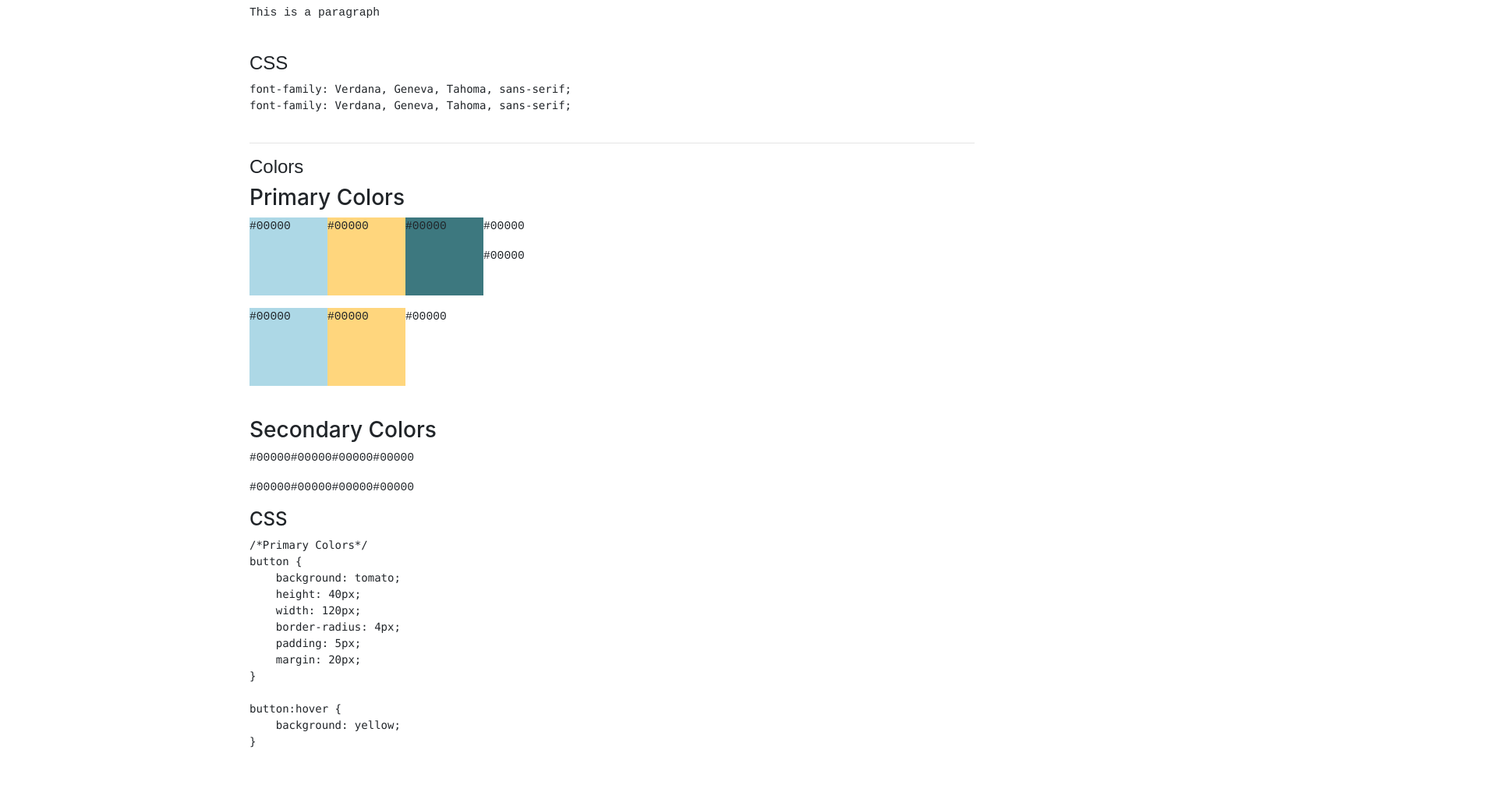
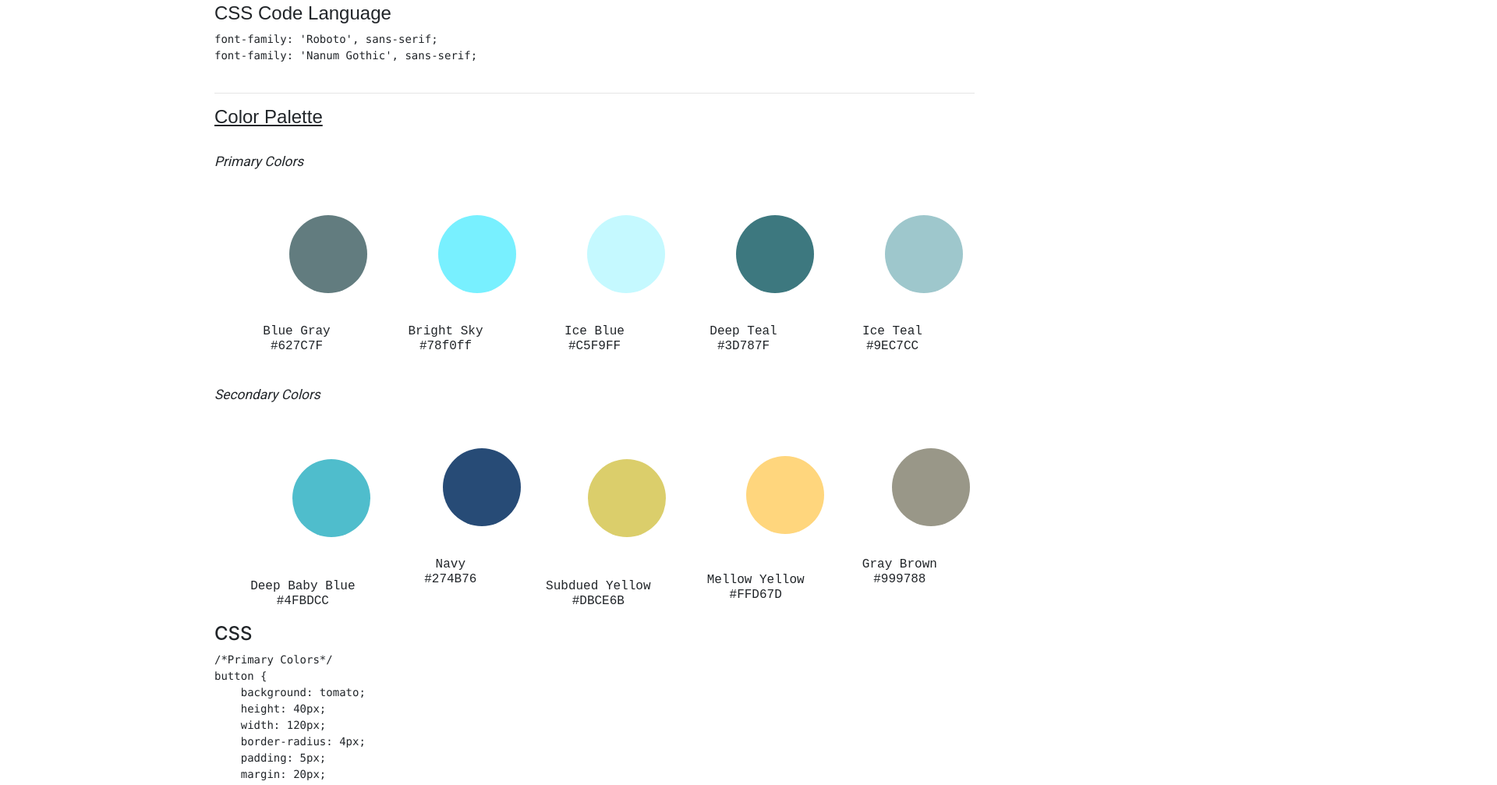
Before and after one commit to kobasi/frontend-style-guide, a plain HTML site: page index.html in a window 1280 px wide. Shown: the part 1379-2386 px from the top of the page at 78% size, 1920 px wide, since content can reach past the window. Drawn offline with nearby package versions, Linux system fonts and the light colour scheme; a web font is replaced by a local one.

Commit message:
Add flex elements to typography and color sections

```diff
--- a/index.html
+++ b/index.html
@@ -64,9 +64,10 @@
             <!--=========== Guidelines Section ============ -->
             <article id="Guidelines">
                 <!--Header-->
-                <h1 class="section-header" style="text-align:center">
+                <h1 class="section-header underline-text" style="text-align:center">
                     Federal Communications Commission Style Guide
                 </h1>
+                <br>
                 <!--Copy-->
                 <p>The Federal Communications Commission Style Guide is here to help maintain the agency brand
                     across multiple platforms (desktop, tablet, mobile, ios, android,
@@ -80,7 +81,7 @@
 
             <!--=========== Logo Section ============ -->
             <article id="Logo" class="margin">
-                <h1 class="section-header">
+                <h1 class="section-header underline-text">
                     Logo Rules
                 </h1>
                 <div class="row-container-no-wrap">
@@ -97,12 +98,13 @@
 
             <!--=========== Typography Section ============ -->
             <article id="Typography">
-                <h1 class="section-header">
+                <h1 class="section-header underline-text">
                     Typography
                 </h1>
+                <br>
                 <div class="type-faces">
                     <p class="ital"> The Federal Communications Commission uses the following two typefaces:</p>
-                    <h2 class="type-faces-02" style="font-weight: bold">
+                    <h2 class="type-faces-02">
                         Roboto
                     </h2>
                     <p>Roboto is to be used for the Body Copy and has a dual nature.
@@ -118,15 +120,15 @@
 
                         </p>
                         <br>
-                        <p class="type-faces-02" style="text-align: center">
+                        <div class="row-container-around">
+                            <p class="type-faces-02 roboto-sample">
                                 AaBbCc
                                 <br>ABCDEFGHIJKLMNOPQRSTUVWXYZ
                                 <br>abcdefghijklmnopqrstuvwxyz
                                 <br>0123456789
                                 <br>~%!@#$%^&*-_=+
-                                <br>[]{}()|\/<>‘’”,.;:?</p>
-                        <p class="type-faces-02" style="padding-left: 50px" style="padding-right: 70px"
-                            style="padding-top: 10px" style="font-size: 11pt">Lorem ipsum dolor
+                                <br>[]{}()|\/>‘’”,.;:?</p>
+                        <p class="type-faces-02 roboto-sample" style="width:50%">Lorem ipsum dolor
                             sit amet, vel accumsan liberavisse ex, ea nec elaboraret
                             interpretaris, sed diceret concludaturque no. Verear habemus
                             sea ut. His nibh scripta in. In sea vocibus facilisis. Sed
@@ -134,6 +136,8 @@
                             legimus, vel cu paulo doctus vidisse. Iudico dicant nostrum
                             nec an, in eos harum vitae, te quod vero salutandi nam.
                             </p>
+                        </div>
+
                     <h2 class="type-faces-01">
                         Nanum Gothic
                     </h2>
@@ -145,9 +149,17 @@
                             support Latin. Designed by Sandoll Communications (산돌 커뮤니케이션)
                             and Fontrix (폰트릭스,) and published by Naver (네이버.)
                     </p>
+                    <br>
+            <div class="row-container-around">
+                    <p class="type-faces-01 nanum-sample">
+                            AaBbCc
+                            <br>ABCDEFGHIJKLMNOPQRSTUVWXYZ
+                            <br>abcdefghijklmnopqrstuvwxyz
+                            <br>0123456789
+                            <br>~%!@#$%^&*-_=+
+                            <br>[]{}()|\/>‘’”,.;:?
 
-                </div>
-                <div class="type-styles">
+                <div class="type-faces-01 nanum-sample" style="width:50%">
                     <h1>
                         This is an H1.
                     </h1>
@@ -166,15 +178,16 @@
                     <h6>
                         This is an H6.
                     </h6>
-                    <p> This is a paragraph</p>
                 </div>
+            </div>
                 <br>
                 <section class="code">
                     <div>
-                    <h4 class="section-header">CSS</h4>
+                    </p>
+                    <h4 class="section-header">CSS Code Language</h4>
                         <pre>
-font-family: Verdana, Geneva, Tahoma, sans-serif;
-font-family: Verdana, Geneva, Tahoma, sans-serif;
+font-family: 'Roboto', sans-serif;
+font-family: 'Nanum Gothic', sans-serif;
                         </pre>
                     </div>
                 </section>
@@ -184,79 +197,116 @@ font-family: Verdana, Geneva, Tahoma, sans-serif;
 
             <!--=========== Color Section ============ -->
             <article id="Color" class="center">
-                    <h1 class="section-header">
-                        Colors
+                    <h1 class="section-header underline-text">
+                        Color Palette
                     </h1>
+                    <br>
                     <!-- Primary Colors-->
-                    <h3>
+                    <h3 class="ital roboto-sample">
                         Primary Colors
                     </h3>
-                    <!--Color Palette / red-->
-                    <div class="row-container">
+                    <!--Color Palette / teals-->
+                    <div class="row-container-color flex-item">
                         <div class="color-item">
                             <span class="color-shape color-red">
 
                             </span>
-                            <p class="colorBox">#00000</p>
-                            <p class="colorBox">#00000</p>
+                            <p class="colorBox"></p>
+                            <h6>
+                            Blue Gray<br>#627C7F
+                            </h6>
                         </div>
                         <div class="color-item">
-                            <span class="color-shape color-orange">
+                            <span>
 
                             </span>
-                            <p class="colorBox2">#00000</p>
-                            <p class="colorBox2">#00000</p>
+                            <p class="colorBox2"></p>
+                            <h6>
+                            Bright Sky<br>#78f0ff
+                            </h6>
                         </div>
                         <div class="color-item">
                             <span class="color-shape color-yellow">
 
                             </span>
-                            <p class="colorBox3">#00000</p>
-                            <p>#00000</p>
+                            <p class="colorBox3"></p>
+                            <h6>
+                            Ice Blue<br>#C5F9FF
+                            </h6>
                         </div>
                         <div class="color-item">
                             <span class="color-shape color-green">
 
                             </span>
-                            <p>#00000</p>
-                            <p>#00000</p>
+                            <p class="colorBox4"></p>
+                            <h6>
+                            Deep Teal<br>#3D787F
+                            </h6>
+                        </div>
+                            <div class="color-item">
+                                <span>
+
+                                </span>
+                                <p class="colorBox5"></p>
+                                <h6>
+                                Ice Teal<br>#9EC7CC
+                                </h6>
+                            </div>
+                        </div>
+
                         </div>
                     </div>
                     <br>
                     <!-- Secondary Colors-->
-                        <h3>
+                        <h3 class="ital roboto-sample">
                             Secondary Colors
                         </h3>
-                    <!--Color Palette / red-->
-                    <div class="row-container">
+                    <!--Color Palette / multi-->
+                    <div class="row-container-color flex-item">
                         <div class="color-item">
                             <span class="color-shape color-blue">
 
                             </span>
-                            <p>#00000</p>
-                            <p>#00000</p>
+                            <p class="colorBox6"></p>
+                            <h6>
+                            Deep Baby Blue<br>#4FBDCC
+                            </h6>
                         </div>
                         <div class="color-item">
                             <span class="color-shape color-purple">
 
                             </span>
-                            <p>#00000</p>
-                            <p>#00000</p>
+                            <p class="colorBox7"></p>
+                            <h6>
+                            Navy<br>#274B76
+                            </h6>
                         </div>
                         <div class="color-item">
                             <span class="color-shape color-gray">
 
                             </span>
-                            <p>#00000</p>
-                            <p>#00000</p>
+                            <p class="colorBox8"></p>
+                            <h6>Subdued Yellow<br>#DBCE6B</h6>
                         </div>
                         <div class="color-item">
                             <span class="color-shape color-black">
 
                             </span>
-                            <p>#00000</p>
-                            <p>#00000</p>
+                            <p class="colorBox9"></p>
+                            <h6>
+                            Mellow Yellow<br>#FFD67D
+                            </h6>
                         </div>
+                        <div class="color-item">
+                                <span class="color-shape color-purple">
+
+                                </span>
+                                <p class="colorBox10"></p>
+                                <h6>
+                                Gray Brown<br>#999788
+                                </h6>
+                            </div>
+
                     </div>
                     <section class="code">
                             <div>
@@ -287,9 +337,10 @@ button:hover {
 
             <!--=========== Button Section ============ -->
             <article id="Buttons" class="button">
-                    <h1 class="section-header">
+                    <h1 class="section-header underline-text">
                         Buttons
                     </h1>
+                    <br>
                     <!-- Primary Buttons-->
                     <div class="row-container">
                         <button class="button-normal">
@@ -335,9 +386,10 @@ button:hover {
 
             <!--=========== Icon Section ============ -->
             <article id="Icons">
-                <h1 class="section-header">
+                <h1 class="section-header underline-text">
                     Icons
                 </h1>
+                <br>
                 <div class="row-container usps-icons">
                     <i class="fas fa-cubes"></i>
                     <i class="fas fa-box"></i>
@@ -354,11 +406,12 @@ button:hover {
 
             <!--=========== Imagery Section ============ -->
             <article id="Imagery">
-                    <h1 class="section-header">
+                    <h1 class="section-header underline-text">
                         Imagery
                     </h1>
+                    <br>
                     <div class="row-container-around">
-                        <img src="https://via.placeholder.com/350x250">
+                        <img src="images/administration-american-architecture-208703 copy.jpg">
                         <img src="https://via.placeholder.com/350x250">
                         <img src="https://via.placeholder.com/350x150">
                         <img src="https://via.placeholder.com/350x150">
@@ -369,9 +422,10 @@ button:hover {
 
             <!--=========== Footer Section ============ -->
             <article id="Footer" class="social-icons">
-                <h1 class="section-header">
+                <h1 class="section-header underline-text">
                     Contact Me
                 </h1>
+                <br>
                 <div class="row-container-around">
                     <a href="#">
                         <i class="fab fa-linkedin"></i>
--- a/styles_16.3.css
+++ b/styles_16.3.css
@@ -15,15 +15,25 @@ h3 {
 h1 {
     font-family: 'Carrois Gothic SC', sans-serif;
 }
+
+h6 {
+    font-family: 'Courier New', Courier, monospace;
+}
+
 a {
     color: white;
 }
 .ital {
     font-style: italic;
 }
+
+.underline-text {
+    text-decoration: underline;
+}
+
 .sidebar-container {
 
-    background: linear-gradient(rgb(41, 39, 39), rgb(31, 30, 30));
+    background: linear-gradient(#231F20, #231F21);
     height: 100%;
     position: fixed;
     padding: 30px;
@@ -59,6 +69,9 @@ nav h2 {
     text-decoration: none;
 }
 
+nav a:hover {
+    color: aqua;
+}
 /*
 ====================================
 Sets up styles for .content-container
@@ -67,9 +80,8 @@ Sets up styles for .content-container
 
 /* Positions section container in relation to .sidebar-container */
 .section-container {
-    background-color: white;
       margin-top: 10px;
-      margin-left: 290px;
+      margin-left: 245px;
       padding: 30px 30px;
       height: 100%;
 
@@ -122,38 +134,131 @@ Sets up styles for .content-container
 }
 .roboto-sample {
     font-family: 'roboto', sans-serif;
-    color:red;
+    font-size: 13pt;
+}
 
+.nanum-sample {
+    font-family: 'Nanum Gothic', sans-serif;
+    font-size: 13pt;
 }
+
 /* Color Scheme Styles */
 
 .colorBox{
+    border-radius: 50%;
     height: 100px;
     width: 100px;
-    background: lightblue;
+    background: #627c7f;
+    margin: 40%;
 }
 
 .colorBox2 {
+    border-radius: 50%;
     height: 100px;
     width: 100px;
-    background: #ffd67d;
+    background: #78f0ff;
+    margin: 40%;
 }
 
 .colorBox3 {
+    border-radius: 50%;
     height: 100px;
     width: 100px;
-    background: #3D787F;
+    background: #c5f9ff;
+    margin: 40%;
+}
+
+.colorBox4 {
+    border-radius: 50%;
+    height: 100px;
+    width: 100px;
+    background: #3d787f;
+    margin: 40%;
+}
+
+.colorBox5 {
+    border-radius: 50%;
+    height: 100px;
+    width: 100px;
+    background: #9ec7cc;
+    margin: 40%;
+}
+
+.colorBox6 {
+    border-radius: 100%;
+    height: 100px;
+    width: 100px;
+    background: #4FBDCC;
+    margin: 40%;
+}
+
+.colorBox7 {
+    border-radius: 50%;
+    height: 100px;
+    width: 100px;
+    background: #274B76;
+    margin: 40%;
+}
+
+.colorBox8 {
+    border-radius: 50%;
+    height: 100px;
+    width: 100px;
+    background: #DBCE6B;
+    margin: 40%;
+}
+
+.colorBox9 {
+    border-radius: 50%;
+    height: 100px;
+    width: 100px;
+    background: #FFD67D;
+    margin: 40%;
+}
+
+.colorBox10 {
+    border-radius: 50%;
+    height: 100px;
+    width: 100px;
+    background: #999788;
+    margin: 40%;
+}
+
+
+.row-container-color {
+    width: 100%;
+    display: flex;
+    justify-content: space-around;
+    align-content: center;
+    flex-wrap: wrap;
+    margin-top: 0px;
+    margin-bottom: 0px;
+    margin-left: 0px;
+    padding: 10px;
+
 }
 
 .row-container-around {
     width: 100%;
     display: flex;
     justify-content: space-around;
+    align-content: center;
     flex-wrap: wrap;
-    margin-top: 15px;
-    margin-bottom: 15px;
+    margin-top: 0px;
+    margin-bottom: 0px;
+    margin-left: 0px;
     padding: 10px;
 
+}
+
+.flex-item {
+    font-family: 'Courier New', Courier, monospace;
+    text-align: center;
+    /* padding: 75px; */
+    /* width: 200px; */
+    /* height: 150px; */
+    /* margin-top: 10px; */
+    /* margin-left: 50px; */
 }
 
 /*
```
Also changed, not shown: images/administration-american-architecture-208703 copy.jpg (added), 1 other file.
